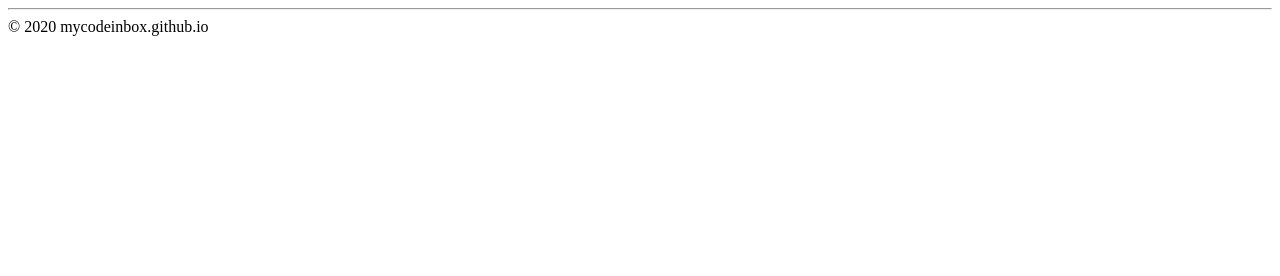
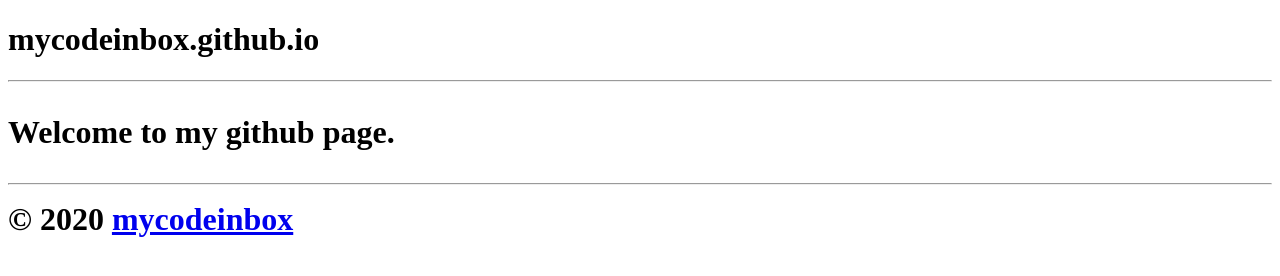
Before and after one commit to mycodeinbox/mycodeinbox.github.io, a plain HTML site: page iindex.html in a window 1280 px wide. Drawn offline with Linux system fonts and the light colour scheme.

Commit message:
Update and rename index.html to iindex.html

```diff
--- a/index.html
+++ b/iindex.html
@@ -6,8 +6,9 @@
 	<title>mycodeinbox</title>
 </head>
 <body>
+<h1>mycodeinbox.github.io<h1><hr>
+<p>Welcome to my github page.</p>
 
-<hr>
-&copy; 2020 mycodeinbox.github.io
+<hr>&copy; 2020 <a href="https://mycodeinbox.github.io">mycodeinbox</a>
 </body>
 </html>
```
